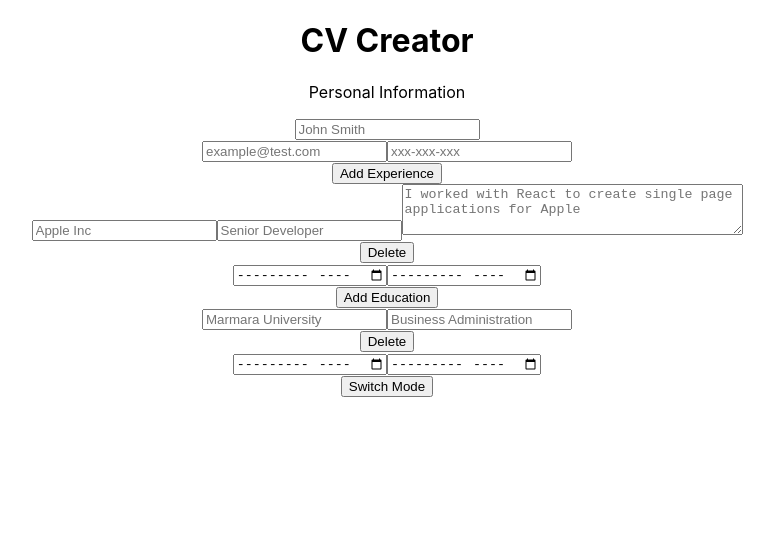
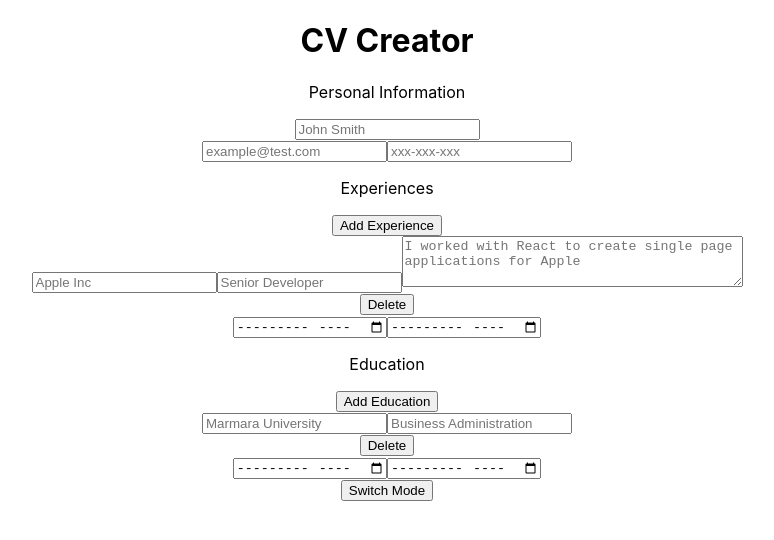
Before and after one commit to EmptyBox12/cv-project, a React (Create React App) app: page / in a window 1280 px wide. Shown: the top 540 px of the page, without its empty margins (253-1027 px from the left). Built offline with nearby package versions, Linux system fonts and the light colour scheme.

Commit message:
added section titles

```diff
--- a/src/components/display/EducationDisplay.js
+++ b/src/components/display/EducationDisplay.js
@@ -8,6 +8,7 @@ export class EducationDisplay extends React.Component {
   render() {
     return (
       <div>
+        <p className="sectionTitle">Education</p>
         {this.props.educationArray.map((education) => {
           return (
             <div key={education.id}>
--- a/src/components/display/ExperienceDisplay.js
+++ b/src/components/display/ExperienceDisplay.js
@@ -8,6 +8,7 @@ export class ExperienceDisplay extends React.Component {
   render() {
     return (
       <div>
+        <p className="sectionTitle">Experiences</p>
         {this.props.experienceArray.map((experience) => {
           return (
             <div key={experience.id}>
--- a/src/components/display/PersonalDisplay.js
+++ b/src/components/display/PersonalDisplay.js
@@ -8,6 +8,7 @@ export class PersonalDisplay extends React.Component {
   render() {
     return (
       <div>
+        <p className="sectionTitle">Personal Information</p>
         <p>{this.props.personalInfo.name}</p>
         <div>
           <p>{this.props.personalInfo.email}</p>
--- a/src/components/edit/EducationEdit.js
+++ b/src/components/edit/EducationEdit.js
@@ -8,6 +8,7 @@ export class EducationEdit extends React.Component {
   render() {
     return (
       <div>
+        <p className="sectionTitle">Education</p>
         <button onClick={this.props.clickAddEducation}>Add Education</button>
         {this.props.educationArray.map((education, index) => {
           return (
--- a/src/components/edit/ExperienceEdit.js
+++ b/src/components/edit/ExperienceEdit.js
@@ -8,6 +8,7 @@ export class ExperienceEdit extends React.Component {
   render() {
     return (
       <div>
+        <p className="sectionTitle">Experiences</p>
         <button onClick={this.props.clickAddExperience}>Add Experience</button>
         {this.props.experienceArray.map((experience, index) => {
           return (
```
